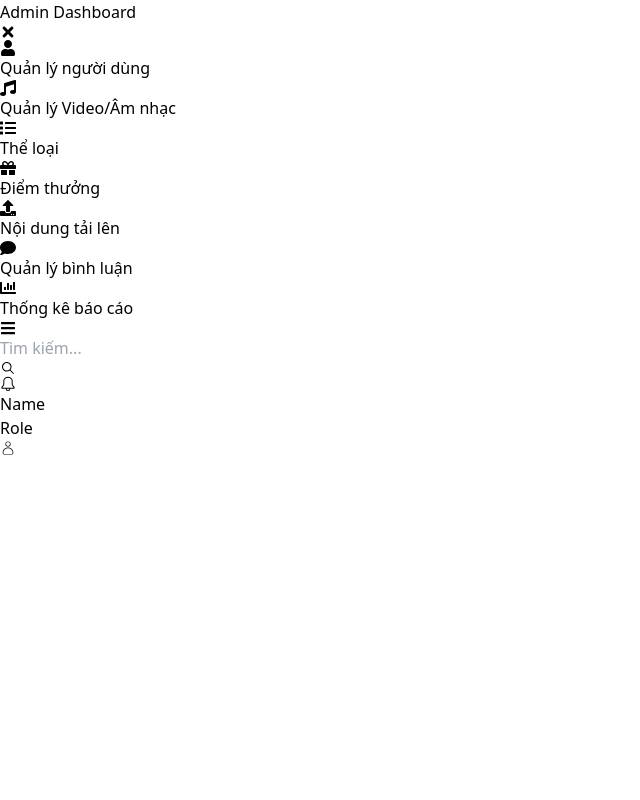
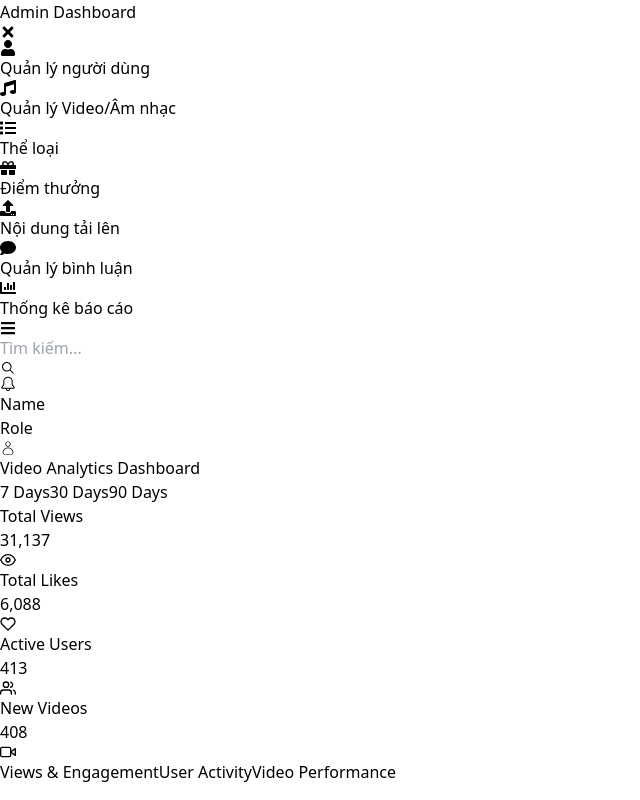
Before and after one commit to Bronzecandy/Admin-App-Livestream, a React (Vite) app: page /video-reports in a window 1280 px wide. Shown: the whole page, without its empty margins (0-640 px from the left). Built offline with nearby package versions, Linux system fonts and the light colour scheme.

Commit message:
Setup Layout and build VideoReports

```diff
--- a/package.json
+++ b/package.json
@@ -10,12 +10,14 @@
     "preview": "vite preview"
   },
   "dependencies": {
+    "@radix-ui/react-tabs": "^1.1.1",
     "axios": "^1.7.7",
     "formik": "^2.4.6",
     "react": "^18.3.1",
     "react-dom": "^18.3.1",
     "react-icons": "^5.3.0",
     "react-router-dom": "^6.27.0",
+    "recharts": "^2.13.0",
     "yup": "^1.4.0"
   },
   "devDependencies": {
--- a/src/component/Layout.jsx
+++ b/src/component/Layout.jsx
@@ -63,8 +63,10 @@ const Layout = ({ children }) => {
                             <span>Quản lý bình luận</span>
                         </li>
                         <li className="flex items-center space-x-3 hover:bg-gray-700 p-2 rounded">
-                            <FaChartBar />
-                            <span>Thống kê báo cáo</span>
+                            <Link to="/video-reports" className="flex items-center space-x-3">
+                                <FaChartBar />
+                                <span>Thống kê báo cáo</span>
+                            </Link>
                         </li>
                     </ul>
                 </div>
--- /dev/null
+++ b/src/component/VideoReports/VideoReports.jsx
@@ -0,0 +1,225 @@
+/* eslint-disable react/prop-types */
+import React, { useState, useEffect } from 'react';
+import { FiEye, FiHeart, FiUsers, FiVideo } from 'react-icons/fi';
+import {
+  LineChart,
+  Line,
+  XAxis,
+  YAxis,
+  CartesianGrid,
+  Tooltip,
+  Legend,
+  ResponsiveContainer
+} from 'recharts';
+
+// Mock data generator with real days data
+const generateMockData = (days = 30) => {
+  const data = [];
+  for (let i = 0; i < days; i++) {
+    const date = new Date();
+    date.setDate(date.getDate() - i);
+    data.unshift({
+      date: date.toLocaleDateString(),
+      views: Math.floor(Math.random() * 1000) + 500,
+      likes: Math.floor(Math.random() * 200) + 100,
+      comments: Math.floor(Math.random() * 50) + 20,
+      shares: Math.floor(Math.random() * 30) + 10,
+      activeUsers: Math.floor(Math.random() * 300) + 200,
+      newVideos: Math.floor(Math.random() * 20) + 5,
+    });
+  }
+  return data;
+};
+
+// Mock user data
+const mockUserData = [
+  { id: 1, username: "Nguyễn Văn Sơn", loginCount: 45, onlineTime: "12h 30m", lastActive: "2024-03-15" },
+  { id: 2, username: "Trần Ngọc Thành Nam", loginCount: 32, onlineTime: "8h 45m", lastActive: "2024-03-18" },
+  { id: 3, username: "Đỗ Văn Minh Quân", loginCount: 28, onlineTime: "6h 20m", lastActive: "2024-05-20" },
+  { id: 4, username: "Trần Chí Công", loginCount: 56, onlineTime: "15h 10m", lastActive: "2024-07-23" },
+];
+
+// Mock video data
+const mockVideoData = [
+  { id: 1, title: "Live Gaming Session", views: 1200, likes: 450, comments: 89, duration: "1:30:00" },
+  { id: 2, title: "Cooking Tutorial", views: 850, likes: 320, comments: 45, duration: "45:00" },
+  { id: 3, title: "Music Performance", views: 2300, likes: 890, comments: 156, duration: "1:00:00" },
+  { id: 4, title: "Tech Review", views: 1500, likes: 560, comments: 92, duration: "25:00" },
+];
+
+// Stat Card Component
+const StatCard = ({ icon: Icon, title, value, className }) => (
+  <div className={`p-6 rounded-lg shadow-md bg-white ${className}`}>
+    <div className="flex items-center justify-between">
+      <div>
+        <p className="text-sm text-gray-600">{title}</p>
+        <h3 className="text-2xl font-bold mt-1">{value.toLocaleString()}</h3>
+      </div>
+      <div className="p-3 rounded-full bg-blue-100">
+        <Icon className="w-6 h-6 text-blue-600" />
+      </div>
+    </div>
+  </div>
+);
+
+const VideoReport = () => {
+  const [timeRange, setTimeRange] = useState('30d');
+  const [analyticsData, setAnalyticsData] = useState([]);
+  const [activeTab, setActiveTab] = useState('views');
+
+  useEffect(() => {
+    // Simulate API call
+    const days = timeRange === '7d' ? 7 : timeRange === '30d' ? 30 : 90;
+    setAnalyticsData(generateMockData(days));
+  }, [timeRange]);
+
+  const timeRangeButtons = [
+    { value: '7d', label: '7 Days' },
+    { value: '30d', label: '30 Days' },
+    { value: '90d', label: '90 Days' },
+  ];
+
+  const tabs = [
+    { value: 'views', label: 'Views & Engagement' },
+    { value: 'users', label: 'User Activity' },
+    { value: 'videos', label: 'Video Performance' },
+  ];
+
+  return (
+    <div className="p-6 space-y-6 bg-gray-50 min-h-screen">
+      <div className="flex flex-col md:flex-row justify-between items-start md:items-center gap-4">
+        <h1 className="text-3xl font-bold text-gray-800">Video Analytics Dashboard</h1>
+        <div className="flex space-x-2">
+          {timeRangeButtons.map(({ value, label }) => (
+            <button
+              key={value}
+              onClick={() => setTimeRange(value)}
+              className={`px-4 py-2 rounded-lg transition-colors ${
+                timeRange === value
+                  ? 'bg-blue-600 text-white'
+                  : 'bg-white text-gray-600 hover:bg-gray-100'
+              }`}
+            >
+              {label}
+            </button>
+          ))}
+        </div>
+      </div>
+
+      {/* Stat Cards */}
+      <div className="grid grid-cols-1 md:grid-cols-2 lg:grid-cols-4 gap-4">
+        <StatCard
+          icon={FiEye}
+          title="Total Views"
+          value={analyticsData.reduce((sum, day) => sum + day.views, 0)}
+        />
+        <StatCard
+          icon={FiHeart}
+          title="Total Likes"
+          value={analyticsData.reduce((sum, day) => sum + day.likes, 0)}
+        />
+        <StatCard
+          icon={FiUsers}
+          title="Active Users"
+          value={analyticsData[analyticsData.length - 1]?.activeUsers || 0}
+        />
+        <StatCard
+          icon={FiVideo}
+          title="New Videos"
+          value={analyticsData.reduce((sum, day) => sum + day.newVideos, 0)}
+        />
+      </div>
+
+      {/* Tabs Navigation */}
+      <div className="bg-white rounded-lg shadow-md p-6">
+        <div className="flex border-b border-gray-200 mb-6">
+          {tabs.map(({ value, label }) => (
+            <button
+              key={value}
+              onClick={() => setActiveTab(value)}
+              className={`py-2 px-4 border-b-2 transition-colors ${
+                activeTab === value
+                  ? 'border-blue-600 text-blue-600'
+                  : 'border-transparent text-gray-500 hover:text-gray-700'
+              }`}
+            >
+              {label}
+            </button>
+          ))}
+        </div>
+
+        {/* Tab Contents */}
+        {activeTab === 'views' && (
+          <div className="h-[400px]">
+            <ResponsiveContainer width="100%" height="100%">
+              <LineChart data={analyticsData}>
+                <CartesianGrid strokeDasharray="3 3" />
+                <XAxis dataKey="date" />
+                <YAxis />
+                <Tooltip />
+                <Legend />
+                <Line type="monotone" dataKey="views" stroke="#3B82F6" name="Views" />
+                <Line type="monotone" dataKey="likes" stroke="#10B981" name="Likes" />
+                <Line type="monotone" dataKey="comments" stroke="#F59E0B" name="Comments" />
+              </LineChart>
+            </ResponsiveContainer>
+          </div>
+        )}
+
+        {activeTab === 'users' && (
+          <div className="overflow-x-auto">
+            <table className="w-full whitespace-nowrap">
+              <thead>
+                <tr className="bg-gray-50">
+                  <th className="text-left p-4 font-semibold text-gray-600">Username</th>
+                  <th className="text-left p-4 font-semibold text-gray-600">Login Count</th>
+                  <th className="text-left p-4 font-semibold text-gray-600">Online Time</th>
+                  <th className="text-left p-4 font-semibold text-gray-600">Last Active</th>
+                </tr>
+              </thead>
+              <tbody>
+                {mockUserData.map(user => (
+                  <tr key={user.id} className="border-b border-gray-200 hover:bg-gray-50">
+                    <td className="p-4">{user.username}</td>
+                    <td className="p-4">{user.loginCount}</td>
+                    <td className="p-4">{user.onlineTime}</td>
+                    <td className="p-4">{user.lastActive}</td>
+                  </tr>
+                ))}
+              </tbody>
+            </table>
+          </div>
+        )}
+
+        {activeTab === 'videos' && (
+          <div className="overflow-x-auto">
+            <table className="w-full whitespace-nowrap">
+              <thead>
+                <tr className="bg-gray-50">
+                  <th className="text-left p-4 font-semibold text-gray-600">Title</th>
+                  <th className="text-left p-4 font-semibold text-gray-600">Views</th>
+                  <th className="text-left p-4 font-semibold text-gray-600">Likes</th>
+                  <th className="text-left p-4 font-semibold text-gray-600">Comments</th>
+                  <th className="text-left p-4 font-semibold text-gray-600">Duration</th>
+                </tr>
+              </thead>
+              <tbody>
+                {mockVideoData.map(video => (
+                  <tr key={video.id} className="border-b border-gray-200 hover:bg-gray-50">
+                    <td className="p-4">{video.title}</td>
+                    <td className="p-4">{video.views}</td>
+                    <td className="p-4">{video.likes}</td>
+                    <td className="p-4">{video.comments}</td>
+                    <td className="p-4">{video.duration}</td>
+                  </tr>
+                ))}
+              </tbody>
+            </table>
+          </div>
+        )}
+      </div>
+    </div>
+  );
+};
+
+export default VideoReport;
--- a/src/pages/Admin.jsx
+++ b/src/pages/Admin.jsx
@@ -3,6 +3,7 @@ import Layout from '../component/Layout'
 import UserTable from '../component/UserTable'
 import VideoManager from '../component/VideoManagement/VideoManager'
 import { BrowserRouter as Router, Routes, Route } from 'react-router-dom';
+import VideoReports from '../component/VideoReports/VideoReports';
 
 
 function Admin() {
@@ -12,6 +13,7 @@ function Admin() {
                 <Routes>
                     <Route path="/" element={<UserTable />} />
                     <Route path="/video-manage" element={<VideoManager />} />
+                    <Route path="/video-reports" element={<VideoReports />} />
                 </Routes>
             </Layout>
         </>
```
Also changed, not shown: 1 other file (tests, documents, lock files or other folders).
